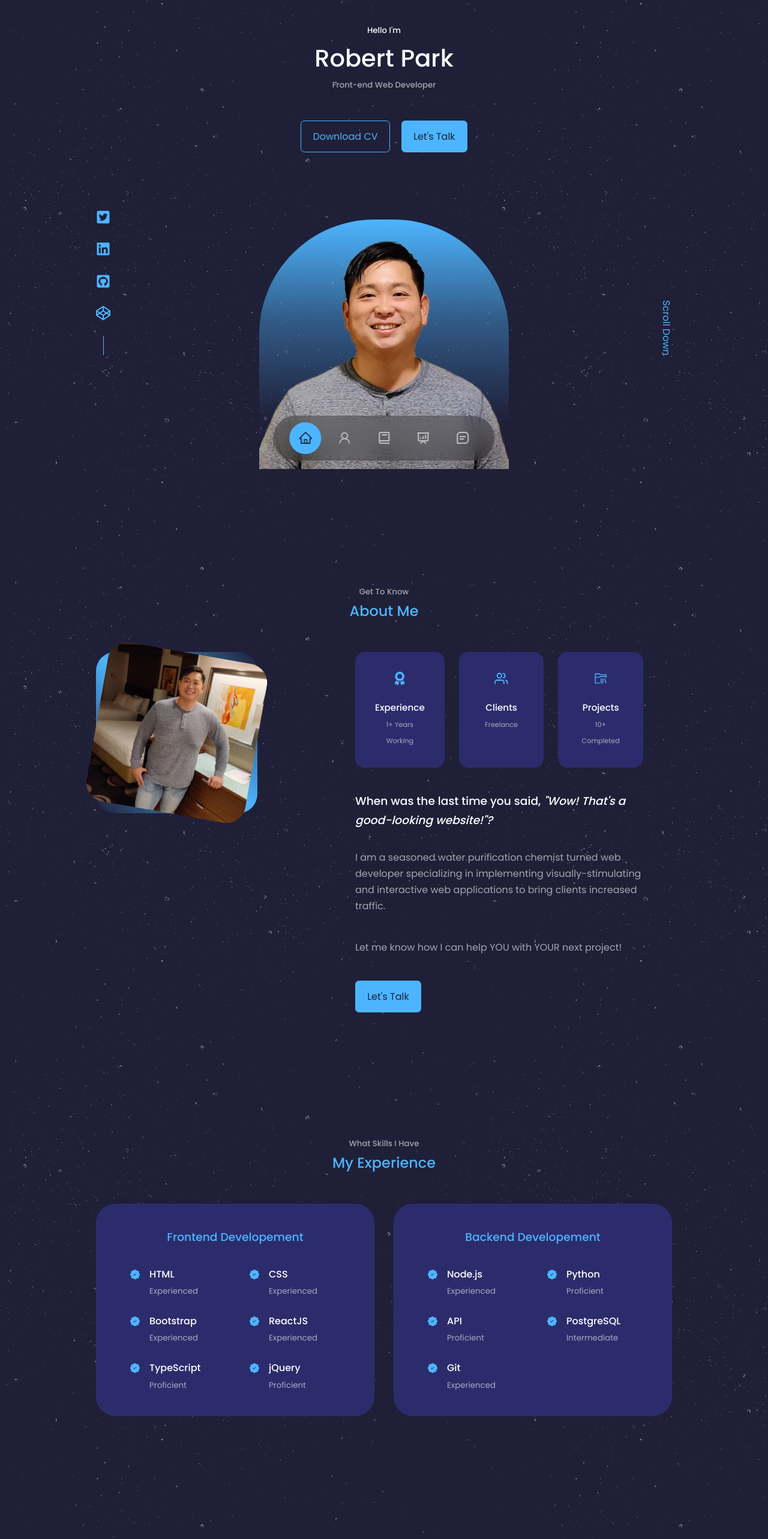
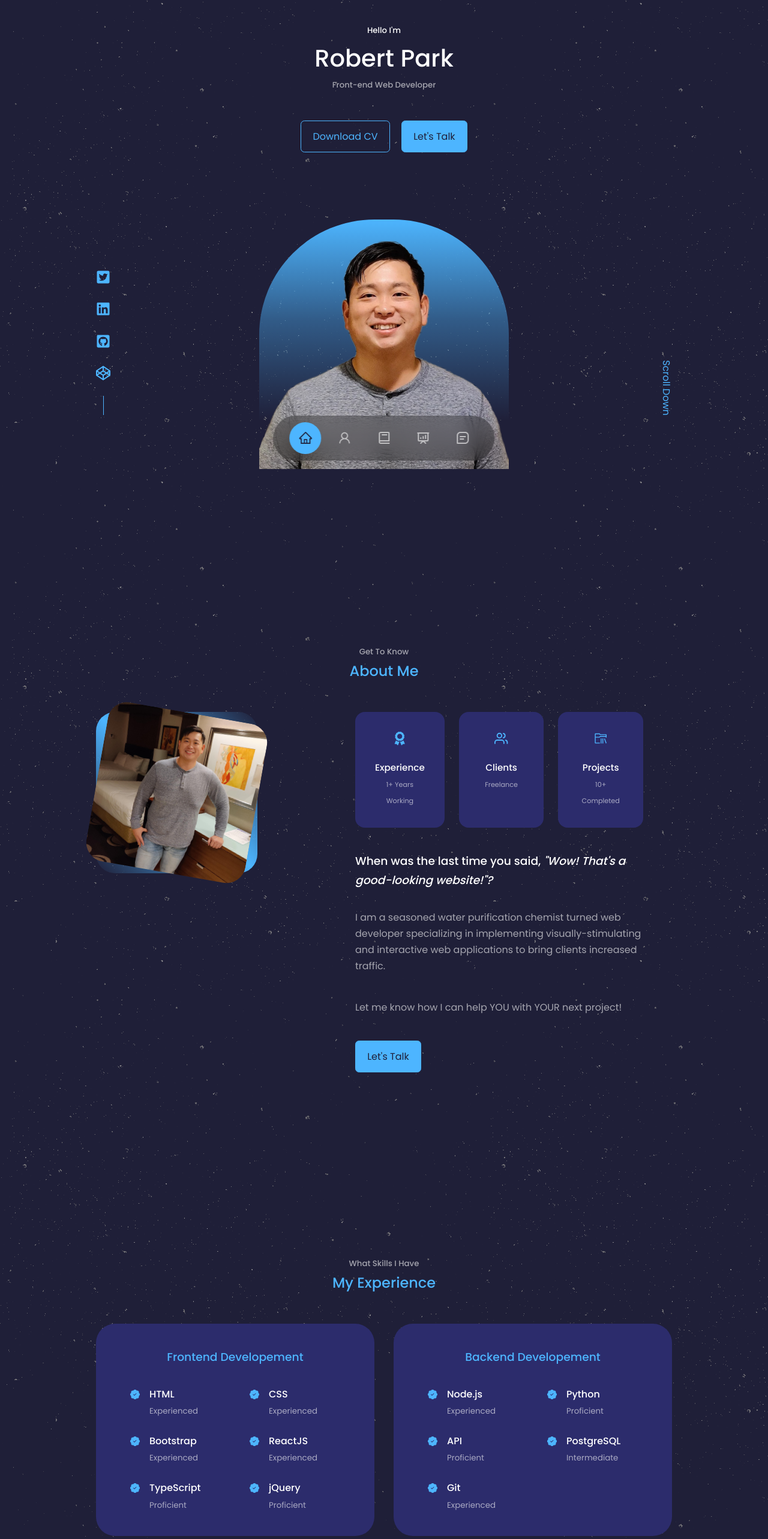
Before and after one commit to ToastyBoyPro/portfolio-website, a React (Create React App) app: page / in a window 1280 px wide. Shown: the top 2566 px of the page at 60% size. Built offline with nearby package versions, Linux system fonts and the light colour scheme.

Commit message:
media query edits

```diff
--- a/src/components/about/about.css
+++ b/src/components/about/about.css
@@ -1,6 +1,6 @@
 #about {
   padding-top: 3rem;
-  height: 100vh;
+  height: 900px;
 }
 
 .about__container {
@@ -79,6 +79,10 @@
 
 /* =============== MEDIA QUERIES (MEDIUM DEVICES) =============== */
 @media screen and (max-width: 1024px) {
+  #about {
+    height: 100vh;
+  }
+
   .about__container{
     grid-template-columns: 1fr;
     gap: 0;
@@ -95,9 +99,9 @@
 }
 
 /* =============== MEDIA QUERIES (SMALL DEVICES) =============== */
-@media screen and (max-width: 600px) {
+@media screen and (max-width: 768px) {
   #about {
-    height: 140vh;
+    height: 180vh;
   }
 
   .about__me {
--- a/src/components/contact/contact.css
+++ b/src/components/contact/contact.css
@@ -66,7 +66,7 @@ input, textarea {
 }
 
 /* =============== MEDIA QUERIES (SMALL DEVICES) =============== */
-@media screen and (max-width: 600px) {
+@media screen and (max-width: 768px) {
   .container.contact__container {
     width: var(--container-width-sm);
   }
--- a/src/components/experience/experience.css
+++ b/src/components/experience/experience.css
@@ -1,6 +1,6 @@
 #experience {
   padding-top: 2.5rem;
-  height: 100vh;
+  height: 900px;
 }
 
 .experience__container {
@@ -46,6 +46,10 @@
 
 /* =============== MEDIA QUERIES (MEDIUM DEVICES) =============== */
 @media screen and (max-width: 1024px) {
+  #experience {
+    height: 100vh;
+  }
+
   .experience__container {
     grid-template-columns: 1fr;
   }
@@ -62,11 +66,9 @@
 }
 
 /* =============== MEDIA QUERIES (SMALL DEVICES) =============== */
-@media screen and (max-width: 600px) {
+@media screen and (max-width: 768px) {
   #experience {
-
     height: 110vh;
-
   }
 
   .experience__container {
--- a/src/components/header/header.css
+++ b/src/components/header/header.css
@@ -1,5 +1,5 @@
 header {
-  height: 100vh;
+  height: 900px;
   padding-top: 2.5rem;
   overflow: hidden;
 }
@@ -61,12 +61,12 @@ header {
 /* =============== MEDIA QUERIES (MEDIUM DEVICES) =============== */
 @media screen and (max-width: 1024px) {
   header {
-
+    height: 100vh;
   }
 }
 
 /* =============== MEDIA QUERIES (SMALL DEVICES) =============== */
-@media screen and (max-width: 600px) {
+@media screen and (max-width: 768px) {
   .header__socials, .scroll__down {
     display: none;
   }
--- a/src/components/portfolio/Portfolio.jsx
+++ b/src/components/portfolio/Portfolio.jsx
@@ -45,7 +45,7 @@ const projects = [
     description: 'With over a 1000 exercises, you will never have trouble figuring out a workout again.',
     github: 'https://github.com/ToastyBoyPro/fitness-helper',
     demo: 'https://tbp-fitness-app.netlify.app/',
-    comments: ''
+    comments: 'https://bit.ly/3p2XJGh'
   },
   {
     id: 4,
--- a/src/components/portfolio/portfolio.css
+++ b/src/components/portfolio/portfolio.css
@@ -1,6 +1,6 @@
 #portfolio {
   padding-top: 2.5rem;
-  height: 100%;
+  height: 900px;
 }
 
 .container.portfolio__container {
@@ -77,13 +77,6 @@
 
 /* =============== MEDIA QUERIES (MEDIUM DEVICES) =============== */
 @media screen and (max-width: 1024px) {
-  .container.portfolio__container {
-    width: 70%;
-  }
-}
-
-/* =============== MEDIA QUERIES (SMALL DEVICES) =============== */
-@media screen and (max-width: 600px) {
   #portfolio {
     height: 100vh;
   }
@@ -92,3 +85,10 @@
     width: 70%;
   }
 }
+
+/* =============== MEDIA QUERIES (SMALL DEVICES) =============== */
+@media screen and (max-width: 768px) {
+  .container.portfolio__container {
+    width: 70%;
+  }
+}
```
